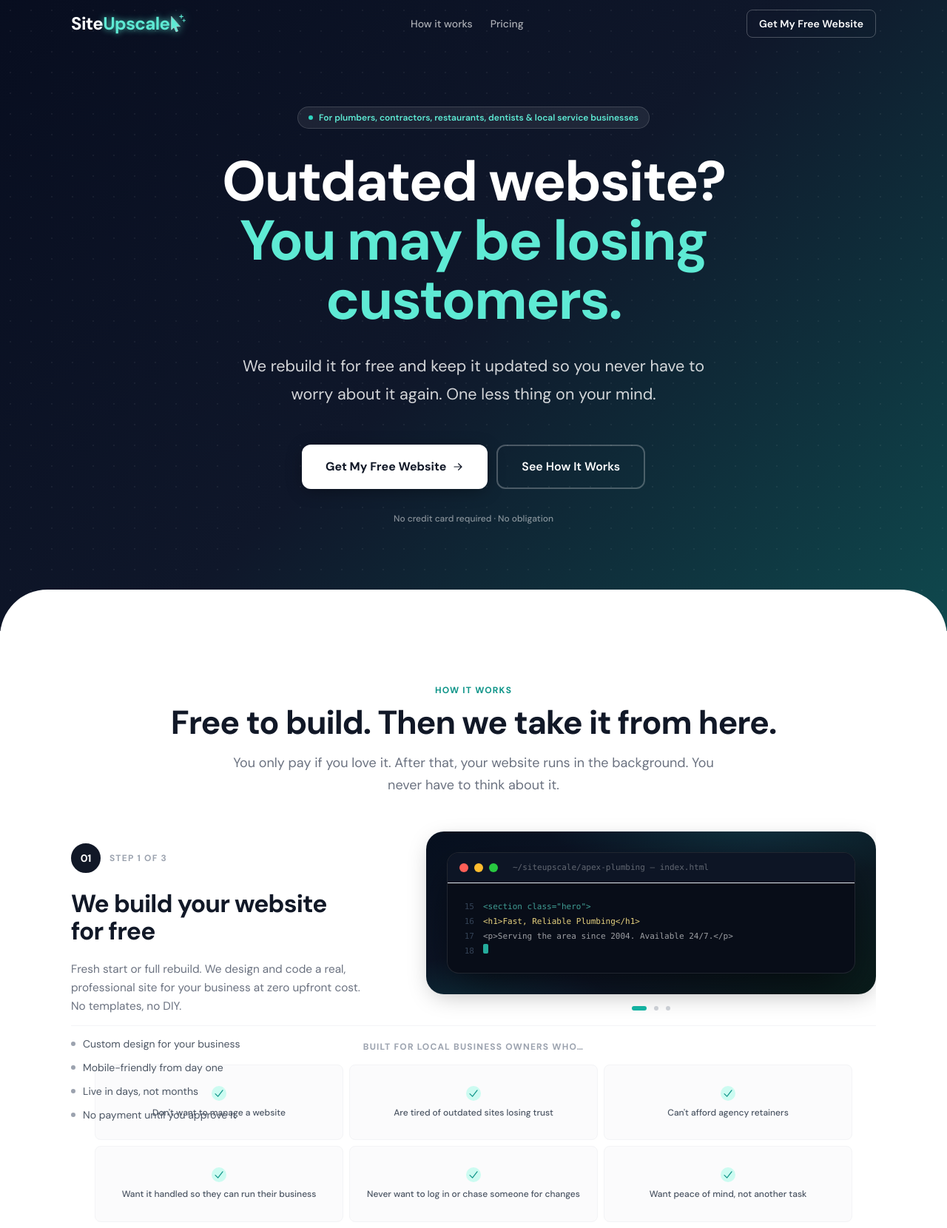
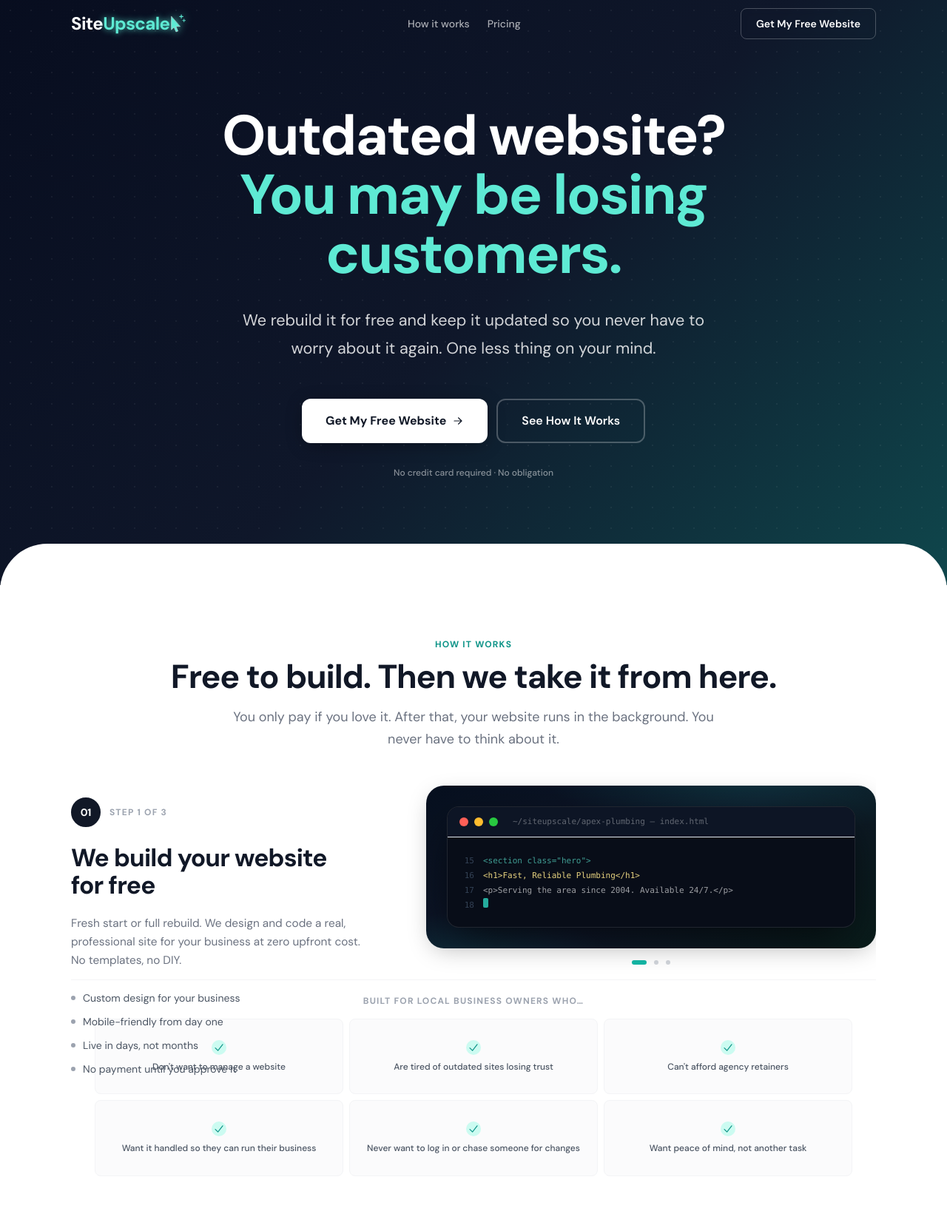
Before and after one commit to alpadev-ux/siterunner-landing, a React (Vite) app: page / in a window 1280 px wide. Shown: the top 1660 px of the page at 74% size. Built offline with nearby package versions, Linux system fonts and the light colour scheme.

Commit message:
update site branding, favicon, and layout improvements

```diff
--- a/src/App.jsx
+++ b/src/App.jsx
@@ -258,7 +258,7 @@
 
 
         {/* ── integrated nav ── */}
-        <nav className="relative z-10 max-w-6xl mx-auto px-4 sm:px-6 lg:px-8 h-16 flex items-center justify-between">
+        <nav className="relative z-10 max-w-6xl mx-auto px-8 sm:px-6 lg:px-8 h-16 flex items-center justify-between">
           <div className="flex items-center gap-0">
             <span className="font-bold text-2xl tracking-tight leading-none">
               <span className="text-white">Site</span><span className="text-teal-300" style={{ textShadow: '0 0 8px rgba(94,234,212,0.85)' }}>Upscale</span>
@@ -281,21 +281,14 @@
           </div>
           <button
             onClick={() => scrollTo('free-offer')}
-            className="text-sm font-semibold border border-white/25 hover:border-white/50 hover:bg-white/10 text-white rounded-lg px-4 py-2 transition-all duration-200 backdrop-blur-sm"
+            className="text-sm font-semibold border border-white/25 hover:border-white/50 hover:bg-white/10 text-white rounded-lg px-5 py-2.5 transition-all duration-200 backdrop-blur-sm"
           >
             Get My Free Website
           </button>
         </nav>
 
         {/* ── hero content ── */}
-        <div className="relative max-w-5xl mx-auto px-4 sm:px-6 lg:px-8 pt-16 pb-28 md:pt-20 md:pb-36 text-center animate-fade-in">
-          <div className="flex justify-center mb-8">
-            <div className="hero-badge inline-flex items-center gap-2 rounded-full border border-white/15 bg-white/[0.07] px-3.5 py-1.5 text-xs font-semibold text-teal-300 backdrop-blur-sm text-center max-w-lg">
-              <span className="hero-badge-dot w-1.5 h-1.5 rounded-full bg-teal-400 animate-pulse flex-shrink-0" />
-              <span>For plumbers, contractors, restaurants, dentists &amp; local service businesses</span>
-            </div>
-          </div>
-
+        <div className="relative max-w-5xl mx-auto px-8 sm:px-6 lg:px-8 pt-16 pb-28 md:pt-20 md:pb-36 text-center animate-fade-in">
           <h1 className="text-[clamp(2.6rem,6vw,4.75rem)] font-extrabold text-white tracking-[-0.025em] leading-[1.05]">
             Outdated website?<br />
             <span className="text-teal-300">You may be losing customers.</span>
@@ -305,17 +298,17 @@
             We rebuild it for free and keep it updated so you never have to worry about it again. One less thing on your mind.
           </p>
 
-          <div className="mt-12 flex flex-col sm:flex-row gap-3 justify-center">
+          <div className="mt-12 flex flex-col sm:flex-row gap-3 justify-center w-3/5 min-w-[200px] mx-auto sm:mx-0 sm:w-auto">
             <button
               onClick={() => scrollTo('free-offer')}
-              className="inline-flex items-center justify-center gap-2 rounded-xl bg-white hover:bg-gray-50 text-gray-900 font-bold px-8 py-4 text-base transition-all duration-200 shadow-[0_4px_24px_-4px_rgba(0,0,0,0.4)] hover:shadow-[0_12px_36px_-6px_rgba(0,0,0,0.55)] hover:-translate-y-1.5 active:translate-y-0 focus:outline-none focus:ring-2 focus:ring-white focus:ring-offset-2 focus:ring-offset-transparent"
+              className="w-full sm:w-auto inline-flex items-center justify-center gap-2 rounded-xl bg-white hover:bg-gray-50 text-gray-900 font-bold px-4 sm:px-8 py-3.5 sm:py-4 text-sm sm:text-base whitespace-nowrap transition-all duration-200 shadow-[0_4px_24px_-4px_rgba(0,0,0,0.4)] hover:shadow-[0_12px_36px_-6px_rgba(0,0,0,0.55)] hover:-translate-y-1.5 active:translate-y-0 focus:outline-none focus:ring-2 focus:ring-white focus:ring-offset-2 focus:ring-offset-transparent"
             >
               Get My Free Website
               <span>{Icon.arrow}</span>
             </button>
             <button
               onClick={() => scrollTo('how-it-works')}
-              className="inline-flex items-center justify-center rounded-xl border-2 border-white/25 hover:border-white/50 hover:bg-white/10 text-white font-semibold px-8 py-4 text-base transition-all duration-200 hover:-translate-y-1 backdrop-blur-sm"
+              className="w-full sm:w-auto inline-flex items-center justify-center rounded-xl border-2 border-white/25 hover:border-white/50 hover:bg-white/10 text-white font-semibold px-4 sm:px-8 py-3.5 sm:py-4 text-sm sm:text-base whitespace-nowrap transition-all duration-200 hover:-translate-y-1 backdrop-blur-sm"
             >
               See How It Works
             </button>
@@ -333,7 +326,7 @@
 
       {/* ── Process Storyrail ────────────────────────────────────── */}
       <section id="how-it-works" className="pt-16 pb-20 md:pt-20 md:pb-28 scroll-mt-8 bg-white">
-        <div className="max-w-6xl mx-auto px-4 sm:px-6 lg:px-8">
+        <div className="max-w-6xl mx-auto px-8 sm:px-6 lg:px-8">
 
           <ProcessStory />
 
@@ -590,7 +583,7 @@
 
       {/* ── What We Handle ───────────────────────────────────────── */}
       <section className="pt-16 pb-20 md:pt-20 md:pb-28 bg-white">
-        <div className="max-w-4xl mx-auto px-4 sm:px-6 lg:px-8">
+        <div className="max-w-4xl mx-auto px-8 sm:px-6 lg:px-8">
           <Reveal>
             <SectionLabel text="What's included" />
             <h2 className="mt-4 text-[clamp(1.75rem,3vw,2.5rem)] font-extrabold text-gray-900 tracking-[-0.015em] text-center">
@@ -626,7 +619,7 @@
 
       {/* ── Industries strip ─────────────────────────────────────── */}
       <section className="py-14 bg-white">
-        <div className="max-w-4xl mx-auto px-4 sm:px-6 lg:px-8 text-center">
+        <div className="max-w-4xl mx-auto px-8 sm:px-6 lg:px-8 text-center">
           <Reveal>
             <p className="text-xs font-bold text-gray-400 uppercase tracking-widest mb-6">Trusted by local service businesses including…</p>
             <div className="flex flex-wrap justify-center gap-2.5">
@@ -647,7 +640,7 @@
 
       {/* ── Pricing ──────────────────────────────────────────────── */}
       <section id="pricing" className="pt-16 pb-20 md:pt-20 md:pb-28 scroll-mt-8">
-        <div className="max-w-5xl mx-auto px-4 sm:px-6 lg:px-8">
+        <div className="max-w-5xl mx-auto px-8 sm:px-6 lg:px-8">
           <Reveal>
             <div className="text-center mb-2">
               <span className="inline-block rounded-full border border-teal-200/60 bg-teal-50 px-4 py-1.5 text-xs font-semibold text-teal-700">
@@ -699,7 +692,7 @@
 
       {/* ── Lead Capture Form ─────────────────────────────────────── */}
       <section id="free-offer" className="pt-16 pb-20 md:pt-20 md:pb-28 scroll-mt-8">
-        <div className="max-w-2xl mx-auto px-4 sm:px-6 lg:px-8">
+        <div className="max-w-2xl mx-auto px-8 sm:px-6 lg:px-8">
           <Reveal>
             <SectionLabel text="Free offer" />
             <h2 className="mt-4 text-[clamp(1.75rem,3vw,2.5rem)] font-extrabold text-gray-900 tracking-[-0.015em] text-center">
@@ -716,7 +709,7 @@
                 </li>
               ))}
             </ul>
-            <div className="mt-10 rounded-2xl border border-gray-200 bg-white p-6 sm:p-10 shadow-[0_8px_40px_-8px_rgb(0,0,0,0.1)]">
+            <div className="mt-10 rounded-2xl border border-gray-200 bg-white p-8 sm:p-10 shadow-[0_8px_40px_-8px_rgb(0,0,0,0.1)]">
               {formStatus === 'success' ? (
                 <div className="text-center py-8">
                   <div className="w-14 h-14 rounded-full bg-teal-50 text-teal-500 flex items-center justify-center mx-auto mb-4">
@@ -770,7 +763,7 @@
                   <button
                     type="submit"
                     disabled={formStatus === 'loading'}
-                    className="mt-2 w-full rounded-xl bg-accent hover:bg-accent-hover text-white font-bold py-4 text-base transition-all duration-200 shadow-lg shadow-accent/25 hover:shadow-xl hover:shadow-accent/30 hover:-translate-y-1 disabled:opacity-70 disabled:cursor-not-allowed disabled:hover:translate-y-0 focus:outline-none focus:ring-2 focus:ring-accent focus:ring-offset-2"
+                    className="mt-2 w-3/5 min-w-[200px] mx-auto sm:mx-0 sm:w-full block rounded-xl bg-accent hover:bg-accent-hover text-white font-bold py-3.5 sm:py-4 px-4 sm:px-6 text-sm sm:text-base whitespace-nowrap transition-all duration-200 shadow-lg shadow-accent/25 hover:shadow-xl hover:shadow-accent/30 hover:-translate-y-1 disabled:opacity-70 disabled:cursor-not-allowed disabled:hover:translate-y-0 focus:outline-none focus:ring-2 focus:ring-accent focus:ring-offset-2"
                   >
                     {formStatus === 'loading' ? 'Sending…' : 'Request My Free Website'}
                   </button>
@@ -816,7 +809,7 @@
         <div className="absolute -top-32 left-1/2 -translate-x-1/2 w-[700px] h-[500px] bg-accent/15 rounded-full blur-[100px] pointer-events-none" />
         <div className="absolute bottom-0 right-0 w-[400px] h-[300px] bg-teal-500/10 rounded-full blur-[80px] pointer-events-none" />
 
-        <div className="relative max-w-3xl mx-auto px-4 sm:px-6 lg:px-8 text-center">
+        <div className="relative max-w-3xl mx-auto px-8 sm:px-6 lg:px-8 text-center">
           <Reveal>
             <p className="text-xs font-semibold uppercase tracking-widest text-teal-400/80 mb-5">One less thing to worry about</p>
             <h2 className="text-[clamp(2rem,4vw,3.25rem)] font-extrabold text-white tracking-[-0.02em] leading-tight">
@@ -826,15 +819,17 @@
               We build it for free. We keep it updated. You run your business. No logins, no dashboards, no hassle.
             </p>
             {/* button with subtle teal glow behind it */}
-            <div className="relative mt-10 inline-flex justify-center">
+            <div className="relative mt-10 flex justify-center">
+              <div className="relative w-3/5 min-w-[200px] flex flex-col items-center">
                 <div className="absolute -inset-3 rounded-2xl bg-teal-400/20 blur-xl pointer-events-none" />
                 <button
                   onClick={() => scrollTo('free-offer')}
-                className="relative inline-flex items-center gap-2 rounded-xl bg-white text-gray-900 font-bold px-8 py-4 text-base transition-all duration-200 shadow-[0_8px_32px_-4px_rgb(0,0,0,0.4)] hover:bg-gray-50 hover:-translate-y-1 hover:shadow-[0_16px_48px_-4px_rgb(0,0,0,0.5)] focus:outline-none focus:ring-2 focus:ring-white focus:ring-offset-2 focus:ring-offset-slate-900"
+                  className="relative w-full sm:w-auto inline-flex items-center justify-center gap-2 rounded-xl bg-white text-gray-900 font-bold px-4 sm:px-8 py-3.5 sm:py-4 text-sm sm:text-base whitespace-nowrap transition-all duration-200 shadow-[0_8px_32px_-4px_rgb(0,0,0,0.4)] hover:bg-gray-50 hover:-translate-y-1 hover:shadow-[0_16px_48px_-4px_rgb(0,0,0,0.5)] focus:outline-none focus:ring-2 focus:ring-white focus:ring-offset-2 focus:ring-offset-slate-900"
                 >
                   Get My Free Website
                   <span>{Icon.arrow}</span>
                 </button>
+              </div>
             </div>
 
             {/* Footer info — sits below the CTA button */}
@@ -926,26 +921,28 @@
           </span>
         </div>
       )}
+      <div className="text-center md:text-left">
         <p className="text-xs font-semibold uppercase tracking-widest text-gray-400">{note}</p>
         <h3 className="mt-2 text-xl font-bold text-gray-900">{name}</h3>
         <p className="mt-4">
           <span className="text-4xl font-extrabold text-gray-900">{price}</span>
           <span className="text-gray-400 text-base font-medium">/mo</span>
         </p>
+      </div>
       <div className="my-6 border-t border-gray-100" />
-      <ul className="space-y-3 flex-1">
+      <ul className="space-y-3 flex-1 text-center md:text-left">
         {features.map((f, i) => (
-          <li key={i} className="flex items-start gap-2.5 text-gray-600 text-sm leading-relaxed">
-            <span className={`mt-0.5 flex-shrink-0 w-4 h-4 rounded-full flex items-center justify-center ${highlighted ? 'bg-accent text-white' : 'bg-gray-100 text-gray-500'}`}>
+          <li key={i} className="flex items-center justify-center gap-2.5 md:justify-start md:items-start text-gray-600 text-sm leading-relaxed">
+            <span className={`flex-shrink-0 w-4 h-4 rounded-full flex items-center justify-center ${highlighted ? 'bg-accent text-white' : 'bg-gray-100 text-gray-500'}`}>
               {Icon.check}
             </span>
-            {f}
+            <span>{f}</span>
           </li>
         ))}
       </ul>
       <button
         onClick={() => document.getElementById('free-offer')?.scrollIntoView({ behavior: 'smooth' })}
-        className={`mt-8 w-full rounded-xl py-3.5 text-sm font-bold transition-all duration-200 ${
+        className={`mt-8 w-3/5 min-w-[200px] mx-auto sm:mx-0 sm:w-full block rounded-xl py-3.5 px-4 sm:px-6 text-sm font-bold whitespace-nowrap transition-all duration-200 ${
           highlighted
             ? 'bg-accent hover:bg-accent-hover text-white shadow-lg shadow-accent/25 hover:shadow-xl hover:-translate-y-0.5'
             : 'bg-gray-100 hover:bg-gray-200 text-gray-800 hover:-translate-y-0.5'
@@ -1431,8 +1428,8 @@
     const [ref, visible] = useInView(0.2)
     return (
       <div>
-        <div className="mb-6">
-          <div className="flex items-center gap-3 mb-4">
+        <div className="mb-6 text-center">
+          <div className="flex items-center justify-center gap-3 mb-4">
             <span className={`w-9 h-9 rounded-full border-2 flex items-center justify-center text-sm font-extrabold tracking-tight flex-shrink-0 ${
               stepIndex === 2 ? 'border-teal-500 bg-teal-50 text-teal-600' : 'border-gray-900 bg-gray-900 text-white'
             }`}>{step.n}</span>
@@ -1440,7 +1437,7 @@
           </div>
           <h3 className="text-2xl font-extrabold text-gray-900 tracking-[-0.02em] mb-3">{step.title}</h3>
           <p className="text-gray-500 leading-relaxed text-sm mb-5">{step.body}</p>
-          <ul className="space-y-2">
+          <ul className="space-y-2 flex flex-col items-center">
             {step.bullets.map(b => (
               <li key={b} className="flex items-center gap-2.5 text-sm text-gray-600">
                 <span className={`w-1.5 h-1.5 rounded-full flex-shrink-0 ${stepIndex === 2 ? 'bg-teal-500' : 'bg-gray-400'}`} />
@@ -1638,7 +1635,7 @@
 
             {/* Who it's for — locked in the sticky panel, always visible while scrolling steps */}
             <div className="flex-shrink-0 border-t border-gray-100 mt-5 pt-5 pb-6 bg-white">
-              <div className="max-w-6xl mx-auto px-4 sm:px-6 lg:px-8">
+              <div className="max-w-6xl mx-auto px-8 sm:px-6 lg:px-8">
                 <p className="text-xs font-bold text-gray-400 uppercase tracking-widest text-center mb-4">Built for local business owners who…</p>
                 <div className="grid grid-cols-2 sm:grid-cols-3 gap-2">
                   {[
@@ -1719,7 +1716,7 @@
 function WebsiteTransformation() {
   return (
     <section className="pt-16 pb-20 md:pt-20 md:pb-28 overflow-hidden bg-white">
-      <div className="max-w-6xl mx-auto px-4 sm:px-6 lg:px-8">
+      <div className="max-w-6xl mx-auto px-8 sm:px-6 lg:px-8">
         <Reveal>
           <SectionLabel text="Before and after" />
           <h2 className="mt-5 text-[clamp(1.75rem,3vw,2.4rem)] font-extrabold text-gray-900 tracking-[-0.02em] text-center leading-tight">
@@ -2112,7 +2109,7 @@
   const [open, setOpen] = useState(null)
   return (
     <section className="pt-16 pb-20 md:pt-20 md:pb-28 bg-white">
-      <div className="max-w-2xl mx-auto px-4 sm:px-6 lg:px-8">
+      <div className="max-w-2xl mx-auto px-8 sm:px-6 lg:px-8">
         <Reveal>
           <SectionLabel text="FAQ" />
           <h2 className="mt-4 text-[clamp(1.75rem,3vw,2.5rem)] font-extrabold text-gray-900 tracking-[-0.015em] text-center">
```
Lines whose indentation alone changed are shown as unchanged.
